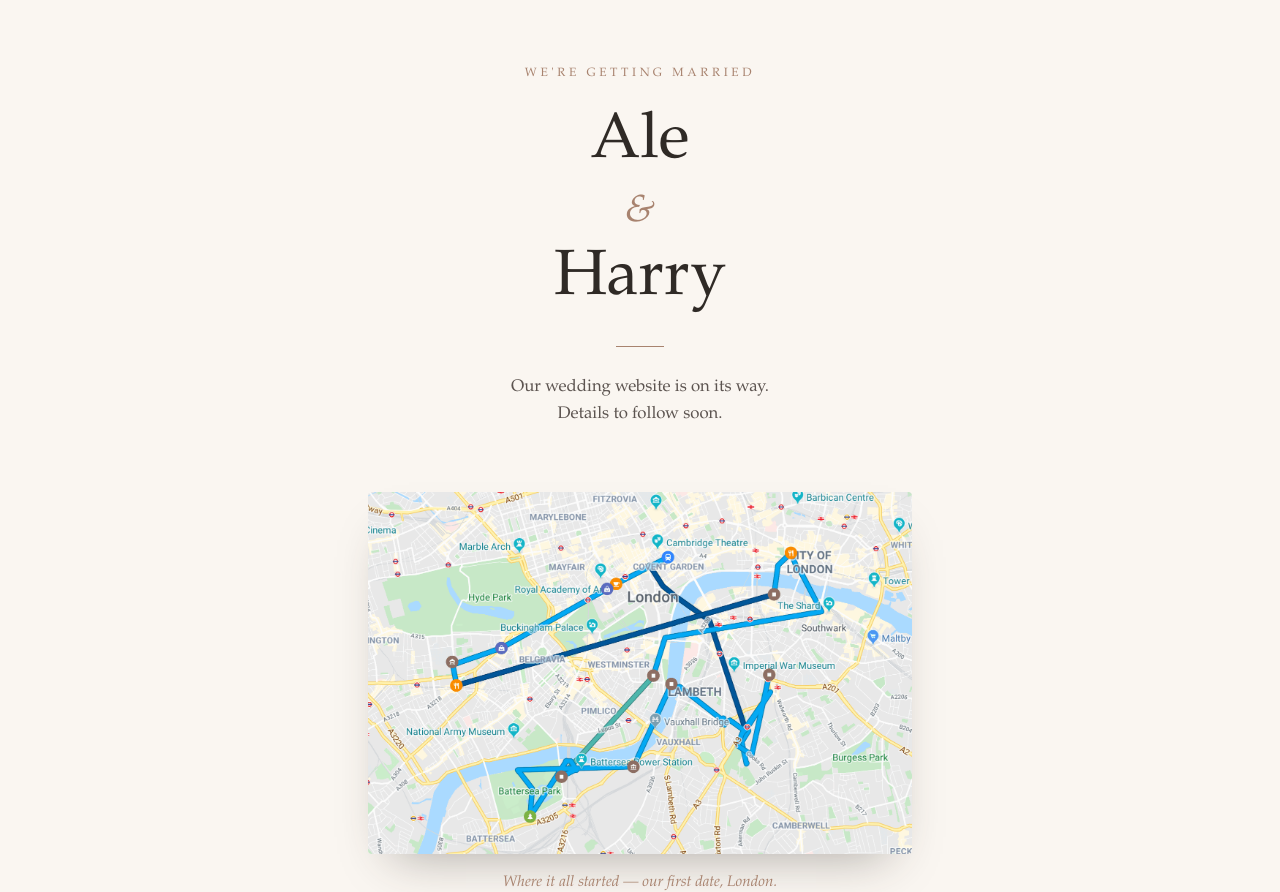
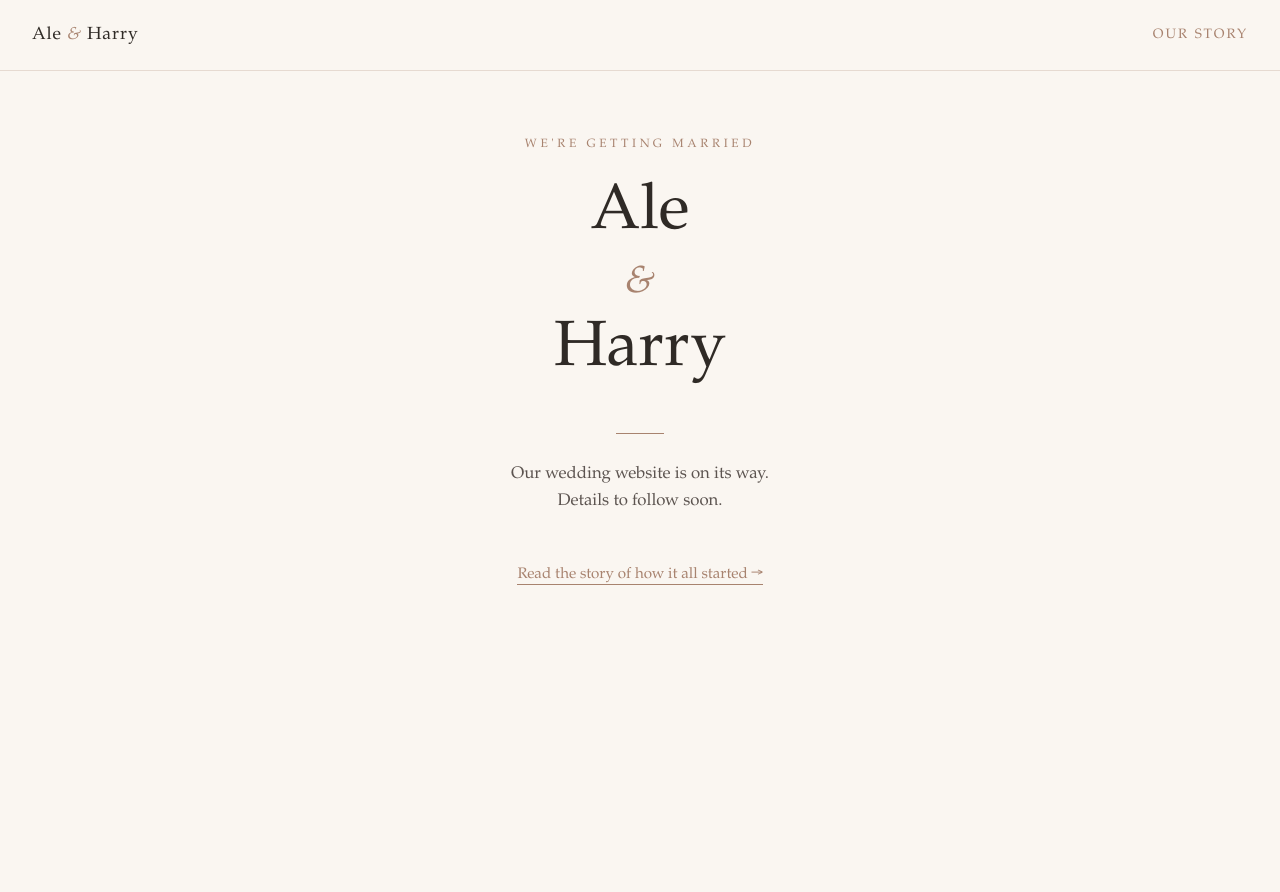
Before and after one commit to aleapproved/aleandharry, a plain HTML site: page index.html in a window 1280 px wide. After the commit the page ends 800 px from the top, so only its background shows below. Drawn offline with Linux system fonts and the light colour scheme.

Commit message:
Add site nav and Our Story page, extract shared stylesheet
Pulls shared styles into styles.css and adds a header nav used across
pages. Home page goes back to a clean splash with a link through to
the new Our Story page, which now holds the first-date map entry
structured to grow with future moments.

```diff
--- a/index.html
+++ b/index.html
@@ -22,108 +22,21 @@
   <meta name="twitter:title" content="Ale &amp; Harry">
   <meta name="twitter:description" content="A Hale wedding website.">
   <meta name="twitter:image" content="https://aleandharry.com/images/og-image.jpg">
-  <style>
-    :root {
-      color-scheme: light;
-      --ink: #2f2a26;
-      --paper: #faf6f1;
-      --accent: #a8836f;
-    }
-
-    * {
-      box-sizing: border-box;
-    }
-
-    html, body {
-      height: 100%;
-    }
-
-    body {
-      margin: 0;
-      display: flex;
-      flex-direction: column;
-      align-items: center;
-      min-height: 100vh;
-      background: var(--paper);
-      color: var(--ink);
-      font-family: "Iowan Old Style", "Palatino Linotype", Palatino, Georgia, serif;
-      text-align: center;
-      padding: 4rem 2rem;
-    }
-
-    main {
-      max-width: 32rem;
-      margin: auto 0;
-    }
-
-    figure {
-      margin: 4rem 0 0;
-      max-width: 34rem;
-    }
-
-    figure img {
-      width: 100%;
-      height: auto;
-      display: block;
-      border-radius: 4px;
-      box-shadow: 0 1.5rem 3rem -1.5rem rgba(47, 42, 38, 0.4);
-    }
-
-    figcaption {
-      margin-top: 1.25rem;
-      font-style: italic;
-      font-size: 0.95rem;
-      color: var(--accent);
-    }
-
-    .eyebrow {
-      letter-spacing: 0.3em;
-      text-transform: uppercase;
-      font-size: 0.75rem;
-      color: var(--accent);
-      margin-bottom: 1.5rem;
-    }
-
-    h1 {
-      font-size: clamp(2.5rem, 6vw, 4rem);
-      font-weight: 400;
-      margin: 0 0 1rem;
-      line-height: 1.15;
-    }
-
-    h1 .amp {
-      display: block;
-      font-style: italic;
-      color: var(--accent);
-      font-size: 0.6em;
-      margin: 0.25em 0;
-    }
-
-    p {
-      font-size: 1.05rem;
-      line-height: 1.6;
-      color: #5c5450;
-      margin: 0;
-    }
-
-    .rule {
-      width: 3rem;
-      height: 1px;
-      background: var(--accent);
-      margin: 1.75rem auto;
-    }
-  </style>
+  <link rel="stylesheet" href="/styles.css">
 </head>
 <body>
+  <header class="site-header">
+    <a href="/" class="brand">Ale <span class="amp">&amp;</span> Harry</a>
+    <nav>
+      <a href="/our-story.html">Our Story</a>
+    </nav>
+  </header>
   <main>
     <p class="eyebrow">We're getting married</p>
     <h1>Ale<span class="amp">&amp;</span>Harry</h1>
     <div class="rule"></div>
     <p>Our wedding website is on its way.<br>Details to follow soon.</p>
+    <p class="teaser"><a href="/our-story.html">Read the story of how it all started &rarr;</a></p>
   </main>
-  <figure>
-    <img src="/images/firstdatemap.png" alt="Map of Ale and Harry's route around London on their first date." width="1488" height="989">
-    <figcaption>Where it all started &mdash; our first date, London.</figcaption>
-  </figure>
 </body>
 </html>
--- /dev/null
+++ b/styles.css
@@ -0,0 +1,148 @@
+:root {
+  color-scheme: light;
+  --ink: #2f2a26;
+  --paper: #faf6f1;
+  --accent: #a8836f;
+}
+
+* {
+  box-sizing: border-box;
+}
+
+html, body {
+  min-height: 100%;
+}
+
+body {
+  margin: 0;
+  display: flex;
+  flex-direction: column;
+  min-height: 100vh;
+  background: var(--paper);
+  color: var(--ink);
+  font-family: "Iowan Old Style", "Palatino Linotype", Palatino, Georgia, serif;
+}
+
+a {
+  color: var(--accent);
+}
+
+.site-header {
+  display: flex;
+  align-items: center;
+  justify-content: space-between;
+  padding: 1.5rem 2rem;
+  border-bottom: 1px solid rgba(168, 131, 111, 0.25);
+}
+
+.site-header .brand {
+  text-decoration: none;
+  color: var(--ink);
+  font-size: 1.1rem;
+  letter-spacing: 0.05em;
+}
+
+.site-header .brand .amp {
+  font-style: italic;
+  color: var(--accent);
+}
+
+.site-header nav {
+  display: flex;
+  gap: 1.5rem;
+}
+
+.site-header nav a {
+  text-decoration: none;
+  font-size: 0.85rem;
+  letter-spacing: 0.15em;
+  text-transform: uppercase;
+}
+
+.site-header nav a[aria-current="page"] {
+  color: var(--ink);
+  border-bottom: 1px solid var(--accent);
+  padding-bottom: 0.2rem;
+}
+
+main {
+  flex: 1;
+  display: flex;
+  flex-direction: column;
+  align-items: center;
+  text-align: center;
+  padding: 4rem 2rem;
+}
+
+.eyebrow {
+  letter-spacing: 0.3em;
+  text-transform: uppercase;
+  font-size: 0.75rem;
+  color: var(--accent);
+  margin-bottom: 1.5rem;
+}
+
+h1 {
+  font-size: clamp(2.5rem, 6vw, 4rem);
+  font-weight: 400;
+  margin: 0 0 1rem;
+  line-height: 1.15;
+}
+
+h1 .amp {
+  display: block;
+  font-style: italic;
+  color: var(--accent);
+  font-size: 0.6em;
+  margin: 0.25em 0;
+}
+
+p {
+  font-size: 1.05rem;
+  line-height: 1.6;
+  color: #5c5450;
+  margin: 0;
+  max-width: 32rem;
+}
+
+.rule {
+  width: 3rem;
+  height: 1px;
+  background: var(--accent);
+  margin: 1.75rem auto;
+}
+
+.teaser {
+  margin-top: 3rem;
+  font-size: 0.95rem;
+}
+
+.teaser a {
+  text-decoration: none;
+  border-bottom: 1px solid var(--accent);
+  padding-bottom: 0.1rem;
+}
+
+.moment {
+  max-width: 34rem;
+  margin-top: 3rem;
+}
+
+.moment:first-of-type {
+  margin-top: 3.5rem;
+}
+
+.moment img {
+  width: 100%;
+  height: auto;
+  display: block;
+  border-radius: 4px;
+  box-shadow: 0 1.5rem 3rem -1.5rem rgba(47, 42, 38, 0.4);
+}
+
+.moment figcaption {
+  margin-top: 1.25rem;
+  font-style: italic;
+  font-size: 0.95rem;
+  color: var(--accent);
+}
```
Also changed, not shown: 404.html (+10 -48 lines), our-story.html (added, +46 -0 lines).
